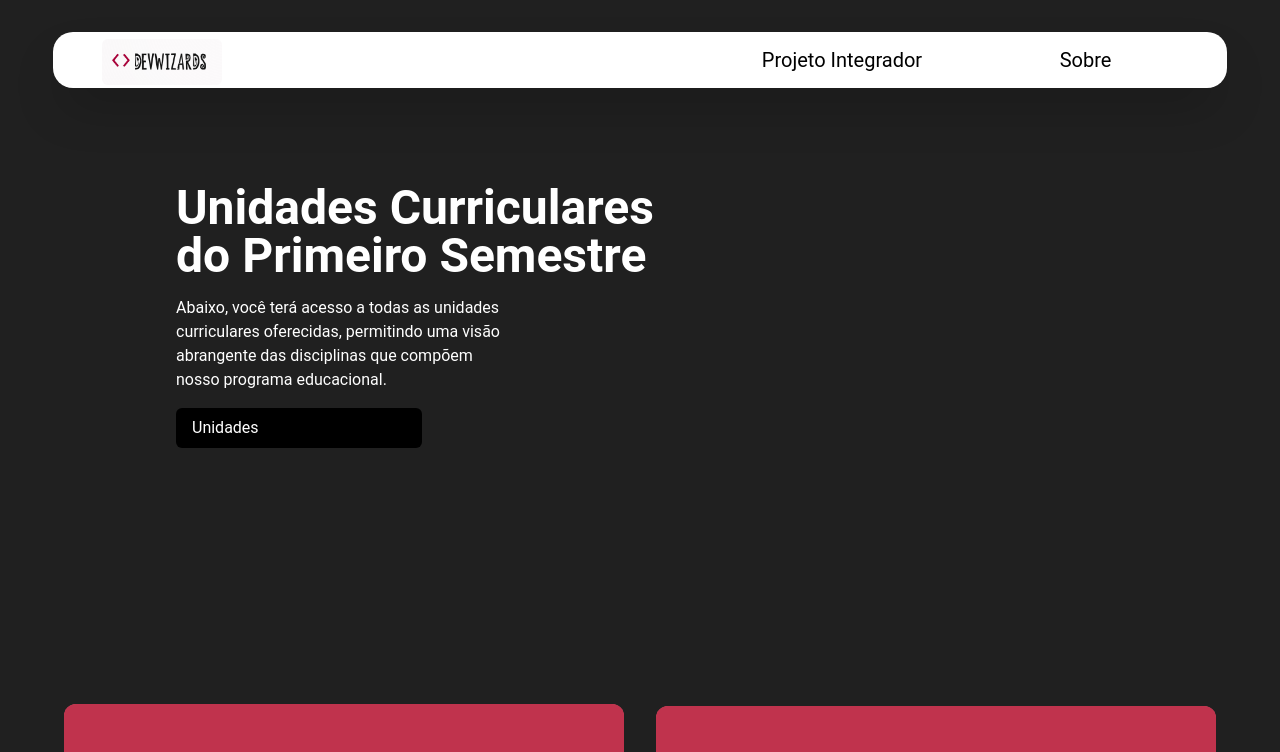
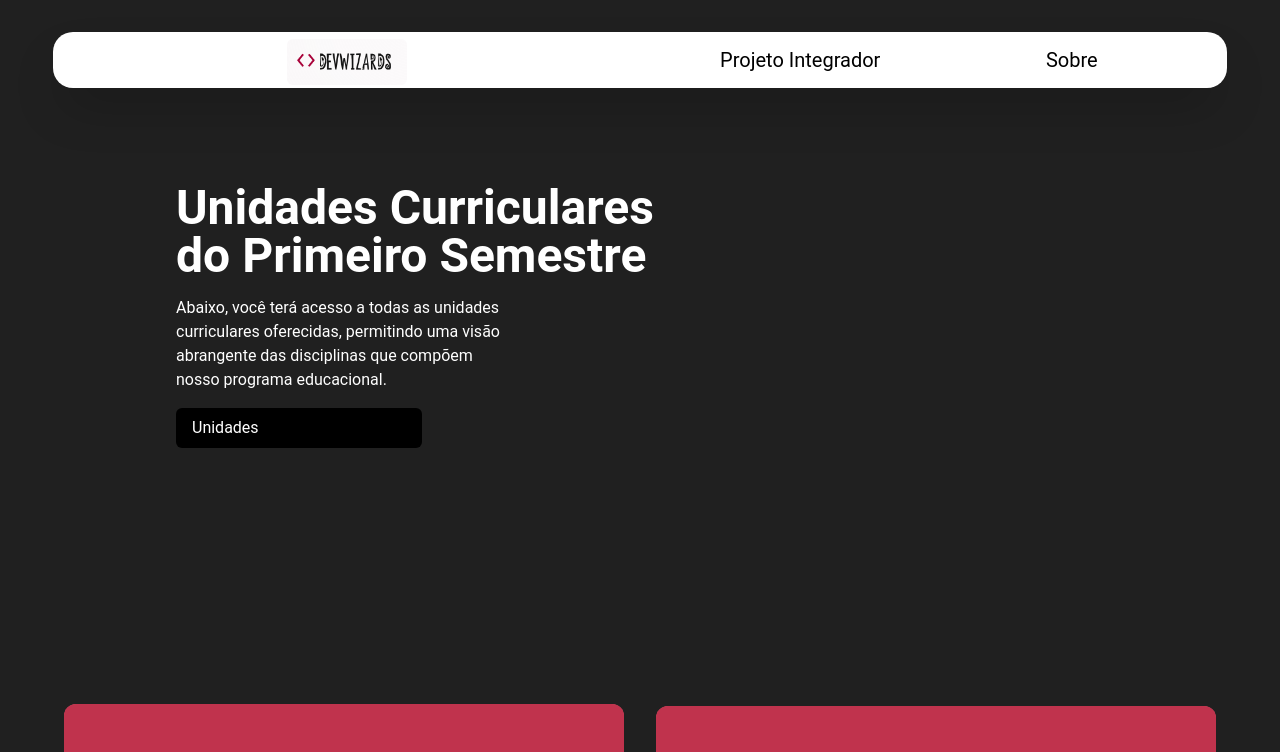
Before and after one commit to oN0V41S/ProjetoIntegrador, a React (Create React App) app: page / in a window 1280 px wide. Shown: the top 752 px of the page. Built offline with nearby package versions, Linux system fonts and the light colour scheme.

Commit message:
Update header.js

```diff
--- a/src/assets/layout/header.js
+++ b/src/assets/layout/header.js
@@ -4,11 +4,11 @@ export default function Header () {
   return (
     <header
       id="Header"
-      class="flex text-black content-center w-11/12 p-0 m-0 bg-[white] rounded-[20px] gap-14 md:gap-12 ml-auto mr-auto m-24 shadow-2xl mt-[4vh] tex-sm md:text-xl h-14"
+      class="flex text-black content-center w-11/12 p-0 m-0 bg-[white] rounded-[20px] ml-auto mr-auto m-24 shadow-2xl mt-[4vh] tex-sm md:text-xl h-14"
     >
       <div
         id="conteudo"
-        class="content-center gap-[44%] flex justify-between m-auto w-11/12 h-3/4"
+        class="content-center gap-14 md:gap-12 flex justify-between m-auto w-11/12 h-3/4"
       >
         <img src={logo} alt="logo" class="m-auto w-[120px] rounded-md" />
         <ul class="flex gap-[1%] w-3/6">
```
